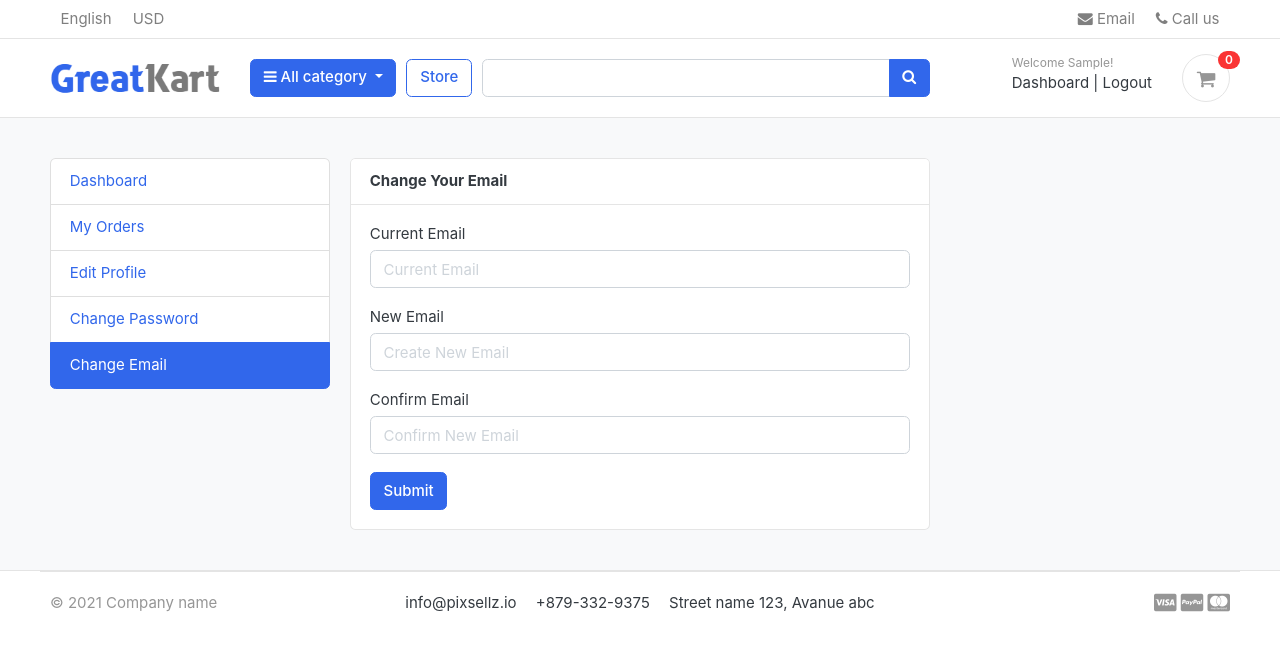
After one commit to SatvirSingh98/GreatKart-eCommerce, a Django app: page /accounts/change_email/ in a window 1280 px wide. The commit adds this page. Shown: the top 651 px of the page. Run offline with Django 3.2, Linux system fonts and the light colour scheme; the visitor is signed in with stand-in values (Sample User, id 1); data that the repository does not hold is empty; some libraries are stand-ins or nearby versions; some web fonts are replaced.

Commit message:
Change email functionality

```diff
--- /dev/null
+++ b/src/apps/accounts/templates/accounts/change_email.html
@@ -0,0 +1,48 @@
+{% extends 'base.html' %}
+
+{% block content %}
+<section class="section-conten padding-y bg">
+    <div class="container">
+        <div class="row">
+            {% include 'accounts/snippets/dashboard_sidebar.html' %}
+            <main class="col-md-6">
+                <article class="card">
+                    <header class="card-header">
+                        <strong class="d-inline-block mr-3">Change Your Email</strong>
+                    </header>
+                    <div class="card-body">
+                        <div class="row">
+                            <div class="col-md-12">
+                                <form action="{% url 'accounts:change-email' %}" method="POST">
+                                    {% csrf_token %}
+                                    <div class="form-group">
+                                        <label>Current Email</label>
+                                        <input type="email" name="current_email" placeholder="Current Email"
+                                            class="form-control" required>
+                                    </div>
+                                    <div class="form-group">
+                                        <label>New Email</label>
+                                        <input type="email" name="new_email" placeholder="Create New Email"
+                                            class="form-control" required>
+                                    </div>
+                                    <div class="form-group">
+                                        <label>Confirm Email</label>
+                                        <input type="email" name="confirm_email"
+                                            placeholder="Confirm New Email" class="form-control" required>
+                                    </div>
+
+                                    <input type="submit" value="Submit" class="btn btn-primary">
+                                </form>
+                            </div>
+
+                        </div> <!-- row.// -->
+                    </div> <!-- card-body .// -->
+
+                </article> <!-- order-group.// -->
+            </main>
+        </div> <!-- row.// -->
+    </div>
+
+
+</section>
+{% endblock %}
--- a/src/apps/accounts/templates/accounts/snippets/dashboard_sidebar.html
+++ b/src/apps/accounts/templates/accounts/snippets/dashboard_sidebar.html
@@ -8,8 +8,9 @@
         <a class="list-group-item {% if '/edit_profile/' in request.path %}active{% endif %}"
             href="{% url 'accounts:edit-profile' %}"> Edit Profile </a>
         <a class="list-group-item {% if '/change_password/' in request.path %}active{% endif %}"
-            href="{% url 'accounts:change-password' %}"> Change Password
-        </a>
+            href="{% url 'accounts:change-password' %}"> Change Password </a>
+        <a class="list-group-item {% if '/change_email/' in request.path %}active{% endif %}"
+            href="{% url 'accounts:change-email' %}"> Change Email </a>
     </ul>
     <br>
     <!--   SIDEBAR .//END   -->
--- a/src/apps/accounts/urls.py
+++ b/src/apps/accounts/urls.py
@@ -1,10 +1,10 @@
 from django.urls import path
 
-from .views import (activate_email_view, change_password_view, dashboard_view,
-                    edit_profile_view, forgot_password_view, login_view,
-                    logout_view, my_orders_view, register_view,
-                    remove_profile_picture_view, reset_password_validate_view,
-                    reset_password_view)
+from .views import (activate_email_view, change_email_view,
+                    change_password_view, dashboard_view, edit_profile_view,
+                    forgot_password_view, login_view, logout_view,
+                    my_orders_view, register_view, remove_profile_picture_view,
+                    reset_password_validate_view, reset_password_view)
 
 app_name = 'accounts'
 
@@ -20,5 +20,6 @@ urlpatterns = [
     path('my_orders/', my_orders_view, name='my-orders'),
     path('edit_profile/', edit_profile_view, name='edit-profile'),
     path('remove_profile_picture/', remove_profile_picture_view, name='remove-profile-picture'),
-    path('change_password/', change_password_view, name='change-password')
+    path('change_password/', change_password_view, name='change-password'),
+    path('change_email/', change_email_view, name='change-email')
 ]
--- a/src/apps/accounts/views.py
+++ b/src/apps/accounts/views.py
@@ -133,7 +133,7 @@ def activate_email_view(request, uidb64, token):
     if user is not None and default_token_generator.check_token(user, token):
         user.is_active = True
         user.save()
-        messages.success(request, 'Congractulations! Your account is activated.')
+        messages.success(request, 'Congratulations! Your account is activated.')
         return redirect('accounts:login')
     else:
         messages.error(request, 'Invalid activation link.')
@@ -273,3 +273,30 @@ def change_password_view(request):
             messages.error(request, 'Password does not match!')
             return redirect('accounts:change-password')
     return render(request, 'accounts/change_password.html')
+
+
+@login_required(login_url='accounts:login')
+def change_email_view(request):
+    if request.method == 'POST':
+        current_email = request.POST.get('current_email').lower()
+        new_email = request.POST.get('new_email').lower()
+        confirm_email = request.POST.get('confirm_email').lower()
+        username = new_email.split('@')[0]
+
+        user = User.objects.get(username__exact=request.user.username)
+
+        if new_email == confirm_email:
+            if user.email == current_email:
+                user.email = new_email
+                user.username = username
+                user.save()
+                logout(request)
+                messages.success(request, 'Email updated successfully.')
+                return redirect('accounts:dashboard')
+            else:
+                messages.error(request, 'This email is not registered with the current user.')
+                return redirect('accounts:change-email')
+        else:
+            messages.error(request, 'Email does not match!')
+            return redirect('accounts:change-email')
+    return render(request, 'accounts/change_email.html')
```
